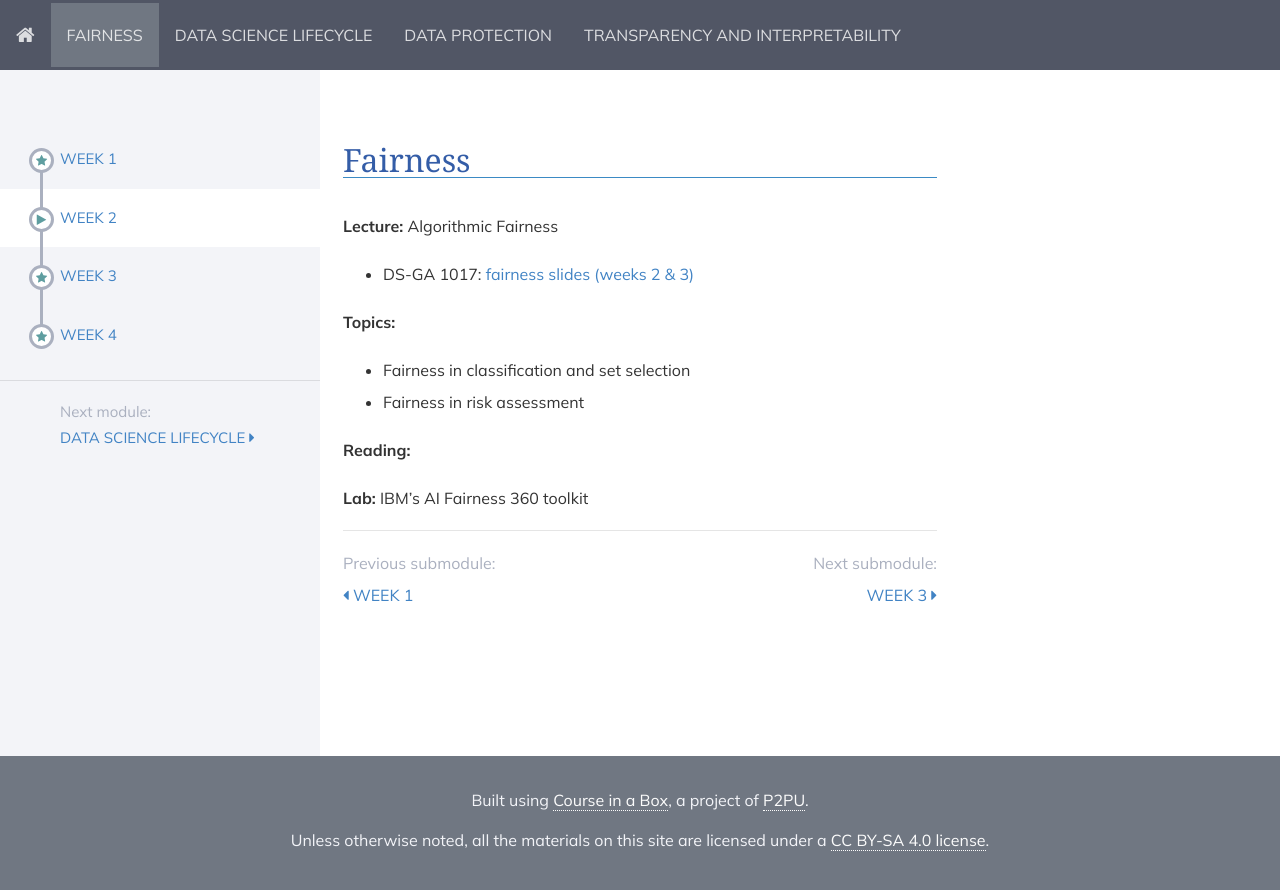
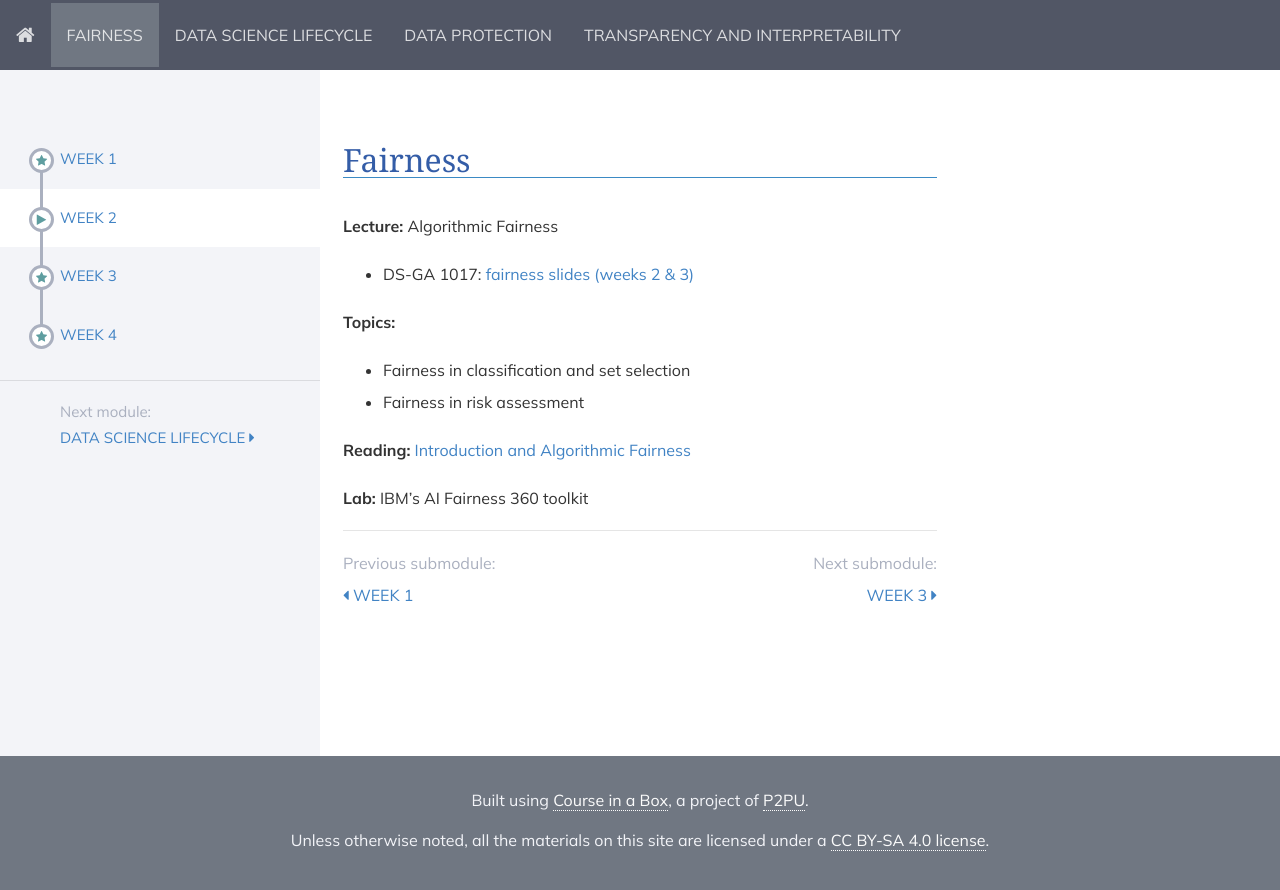
Before and after one commit to DataResponsibly/rds24, a Jekyll site: the page built from modules/fairness/_posts/2000-01-02-week2.md, in a window 1280 px wide. Shown: the top 890 px of the page. Built offline with Jekyll 4.4.1, drawn with Linux system fonts in a browser that asks for light colours; nearby versions of some CDN libraries.

Commit message:
Update 2000-01-02-week2.md

```diff
--- a/modules/fairness/_posts/2000-01-02-week2.md
+++ b/modules/fairness/_posts/2000-01-02-week2.md
@@ -14,7 +14,7 @@ title: Week 2
 * Fairness in classification and set selection
 * Fairness in risk assessment
 
-**Reading:** <!-- See [Introduction and Algorithmic Fairness (Part 1)](../../../assets/fairness_reader_weeks1&2.pdf) -->
+**Reading:**  [Introduction and Algorithmic Fairness](../../../assets/fairness_reader_2023.pdf)
 
 **Lab:** IBM's AI Fairness 360 toolkit
 
```
